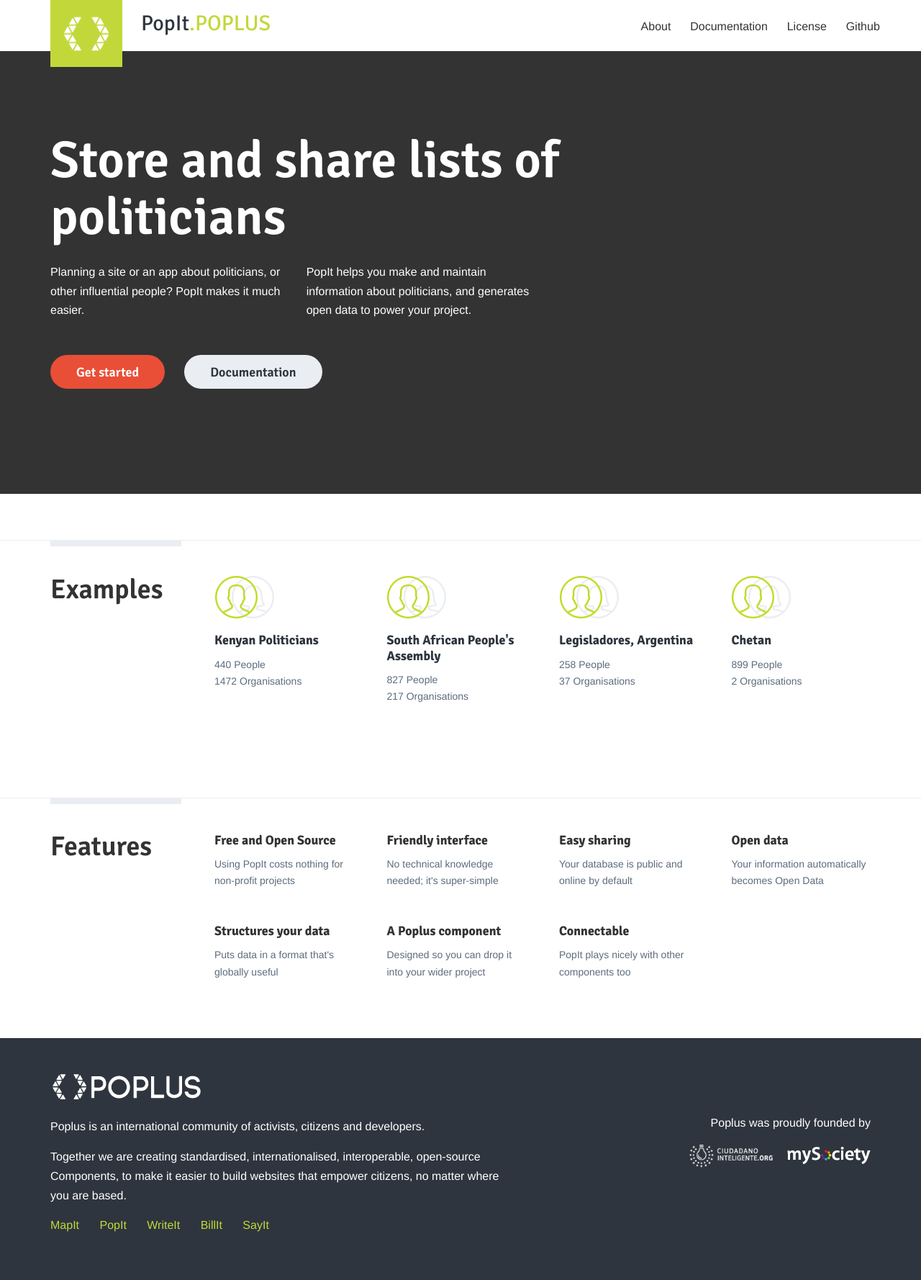
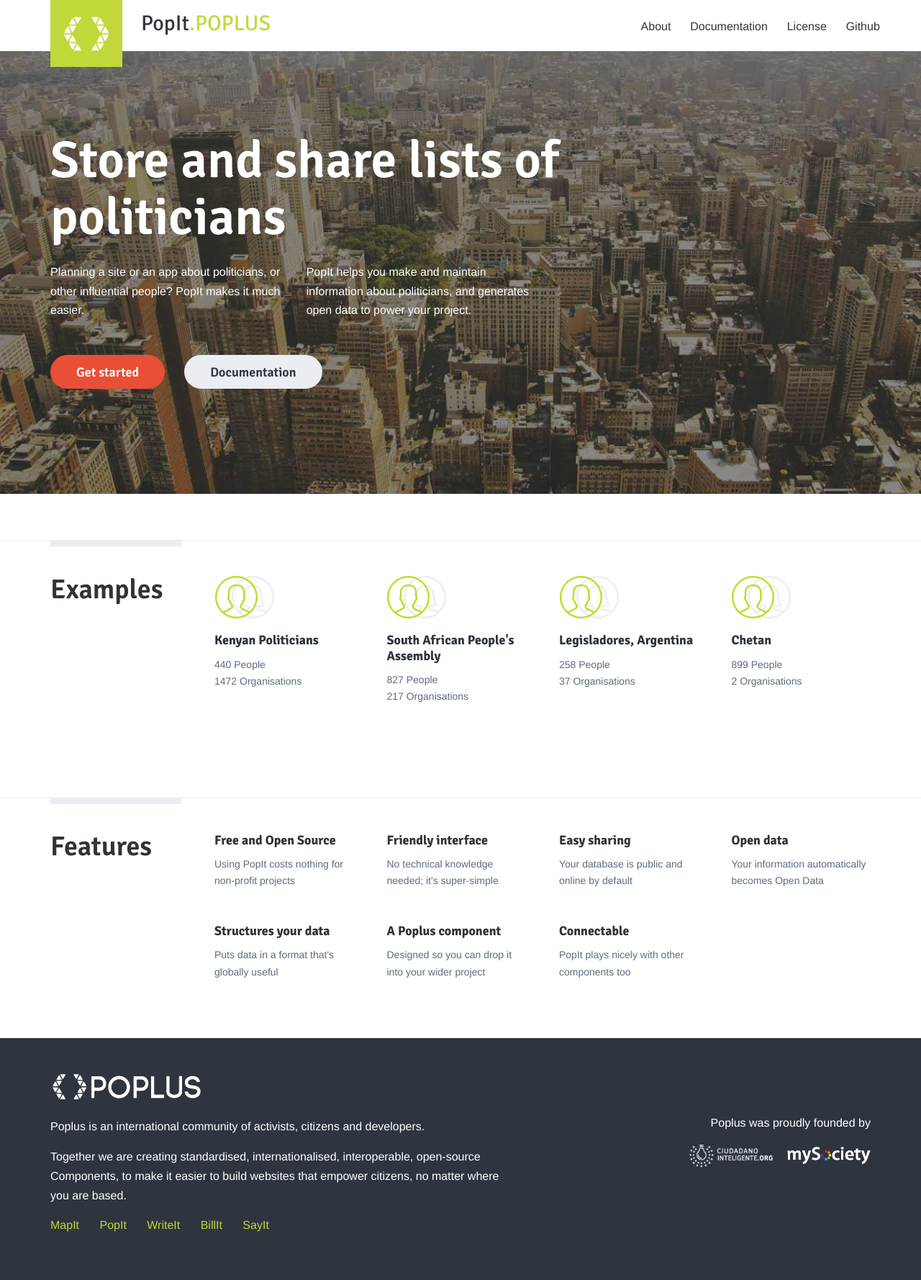
Before and after one commit to mysociety/popit.poplus.org, a Jekyll site: the page built from index.html, in a window 1280 px wide. Shown: the whole page at 72% size. Built offline with Jekyll 4.4.1, drawn with Linux system fonts in a browser that asks for light colours; Markdown is read by kramdown in place of the engine named in the settings.

Commit message:
added hero image

```diff
--- a/assets/sass/_homepage.scss
+++ b/assets/sass/_homepage.scss
@@ -4,8 +4,13 @@
     background-color: #333;
     color: #fff;
     padding: 2em 0;
+    background-image: url('../assets/img/hero-a.jpg');
+    background-repeat: no-repeat;
+    background-position: center bottom;
+    background-size: cover;
     @media (min-width: $medium-screen) {
         padding: 7em 0 8em;
+        background-image: url('../assets/img/hero-b.jpg');
     }
 }
     .hero__component-introduction {
--- a/css/global.css
+++ b/css/global.css
@@ -819,10 +819,15 @@
 .hero {
   background-color: #333;
   color: #fff;
-  padding: 2em 0; }
+  padding: 2em 0;
+  background-image: url("../assets/img/hero-a.jpg");
+  background-repeat: no-repeat;
+  background-position: center bottom;
+  background-size: cover; }
   @media (min-width: 33.75em) {
     .hero {
-      padding: 7em 0 8em; } }
+      padding: 7em 0 8em;
+      background-image: url("../assets/img/hero-b.jpg"); } }
 
 .hero__component-title {
   font-weight: 600;
```
Also changed, not shown: assets/img/hero-a.jpg (added), assets/img/hero-b.jpg (added).
